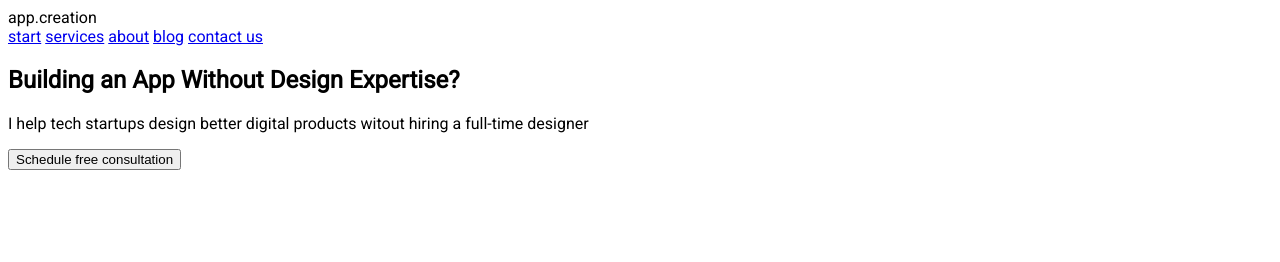
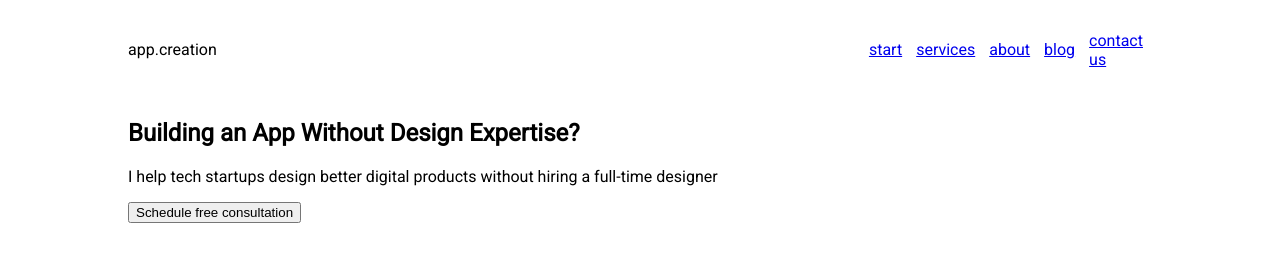
Before and after one commit to WebHeroSchool/V3, a plain HTML site: page index.html in a window 1280 px wide. Drawn offline with Linux system fonts and the light colour scheme.

Commit message:
Update index.html and styles.css
Добавлены правки в index.html и styles.css

```diff
--- a/index.html
+++ b/index.html
@@ -1,12 +1,15 @@
 <!DOCTYPE html>
 <html>
+
   <head>
     <meta charset="utf-8">
     <title>app.creation</title>
     <link rel = "stylesheet" href = "https://fonts.googleapis.com/css2?family=Roboto">
     <link rel = "stylesheet" href = "styles.css">
   </head>
+
   <body>
+    <div class = "wrapper">
       <header class = "header">
         <div class = "logo">app.creation</div>
           <nav class = "menu">
@@ -20,12 +23,14 @@
       <section class = "main-section">
         <main class = "main-content">
           <h1 class = "main-content__title">Building an Аpp Without Design Expertise?</h1>
-        <p class = "main-content__description">I help tech startups design better digital products witout hiring a full-time designer</p>
+          <p class = "main-content__description">I help tech startups design better digital products without hiring a full-time designer</p>
           <button class = "main-content__button">Schedule free consultation</button>
         </main>
         <div class = "image-content">
           <img class = "image-content__image">
         </div>
       </section>
+    </div>
   </body>
+
 </html>
--- a/styles.css
+++ b/styles.css
@@ -1,3 +1,36 @@
 body {
     font-family: Roboto;
+    margin: 0;
 }
+
+.wrapper {
+    width: 80%;
+    margin: auto;
+}
+
+.logo, .menu {
+    display: inline-block;
+}
+
+.logo {
+    margin-right: 63%;
+    padding: 40px 0;
+}
+
+.header {
+    display: flex;
+    justify-content: space-between;
+}
+
+.menu {
+    display: flex;
+    align-items: center;
+}
+
+.menu__item {
+    padding: 0 7px;
+}
+
+.menu__item:last-child {
+    padding-right: 0;
+}
```
Lines whose indentation alone changed are shown as unchanged.
